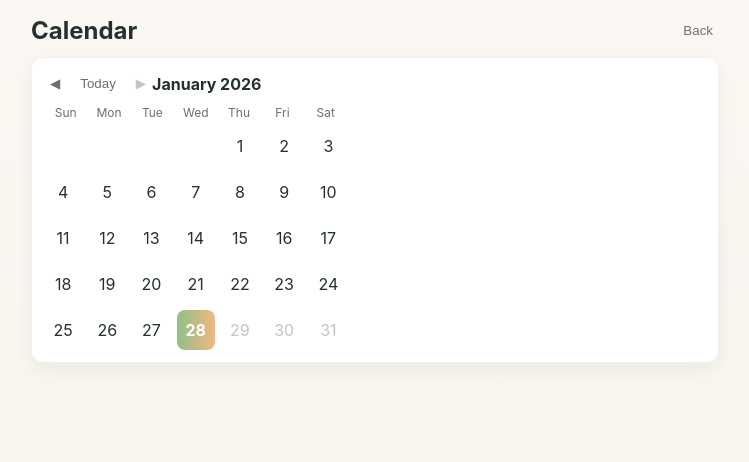
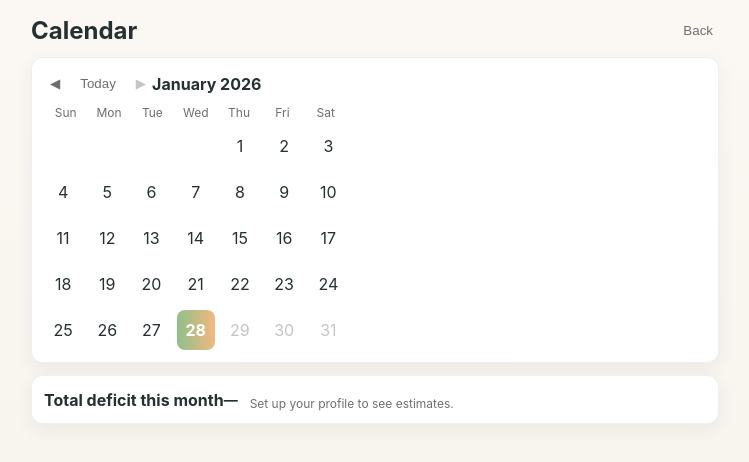
Before and after one commit to AshuferMorningstar/Calorie-Tracker, a React (Vite) app: page /calendar in a window 1280 px wide. Shown: the top 462 px of the page, without its empty margins (265-1014 px from the left). Built offline with nearby package versions, Linux system fonts and the light colour scheme.

Commit message:
Add monthly deficit calculation and display to Calendar
Introduces logic to compute the user's planned and actual calorie deficit for the viewed month based on profile and logged entries. Displays total deficit, per-day planned deficit, and number of logged days in a new card on the Calendar page.

```diff
--- a/src/pages/Calendar.jsx
+++ b/src/pages/Calendar.jsx
@@ -10,6 +10,77 @@ export default function Calendar(){
   const [view, setView] = useState({ year: currentYear, month: currentMonth })
 
   const monthName = useMemo(()=> new Date(view.year, view.month, 1).toLocaleString(undefined,{month:'long', year:'numeric'}), [view])
+
+  // compute maintenance/diet from stored profile (used to estimate deficit)
+  const plan = useMemo(()=>{
+    try{
+      const currentKg = Number(localStorage.getItem('calorieWise.currentWeightKg') || '') || null
+      const targetKg = Number(localStorage.getItem('calorieWise.targetWeightKg') || '') || null
+      const age = Number(localStorage.getItem('calorieWise.age') || '') || null
+      const height = Number(localStorage.getItem('calorieWise.height') || '') || null // cm
+      const gender = localStorage.getItem('calorieWise.gender') || 'male'
+      const activity = localStorage.getItem('calorieWise.activity') || 'sedentary'
+      const customCalories = Number(localStorage.getItem('calorieWise.customCalories') || '') || 0
+      const workoutDays = Number(localStorage.getItem('calorieWise.workoutDays') || '') || 0
+      const timelineMonths = Number(localStorage.getItem('calorieWise.timelineMonths') || '')
+      const goal = localStorage.getItem('calorieWise.goal') || 'loss'
+
+      if(!currentKg || !age || !height) return null
+
+      const bmr = Math.round(10 * currentKg + 6.25 * height - 5 * age + (gender === 'female' ? -161 : 5))
+      const activityFactors = { sedentary:1.2, light:1.375, moderate:1.55, active:1.725, very:1.9 }
+      const activityFactor = activity === 'custom' ? 1.2 : (activityFactors[activity] || 1.2)
+      const dailyExercise = activity === 'custom' && customCalories && workoutDays ? Math.round((customCalories * workoutDays) / 7) : 0
+      const maintenance = Math.round(bmr * activityFactor + dailyExercise)
+
+      if(!targetKg || goal === 'maintain' || timelineMonths === 0){
+        return { maintenance, diet: maintenance }
+      }
+
+      const diffKg = currentKg - targetKg
+      const days = Math.max(1, Math.round((timelineMonths || 1) * 30))
+      const totalKcal = Math.round(Math.abs(diffKg) * 7700)
+      const dailyKcal = Math.round(totalKcal / days)
+
+      if(diffKg > 0){
+        const diet = Math.max(1000, maintenance - dailyKcal)
+        return { maintenance, diet }
+      }else{
+        const diet = maintenance + dailyKcal
+        return { maintenance, diet }
+      }
+    }catch(e){ return null }
+  },[])
+
+  // total actual deficit for viewed month — sum only days where the user logged entries
+  // daily deficit = maintenance - consumed; negatives (overeating) reduce the total
+  const totalMonthLost = useMemo(()=>{
+    if(!plan) return null
+    try{
+      const last = new Date(view.year, view.month + 1, 0)
+      let daysToCount = last.getDate()
+      const now = new Date()
+      if(view.year === now.getFullYear() && view.month === now.getMonth()) daysToCount = now.getDate()
+
+      const isoFor = (y,m,d)=>`${y}-${String(m+1).padStart(2,'0')}-${String(d).padStart(2,'0')}`
+
+      let total = 0
+      let loggedDays = 0
+      for(let day=1; day<=daysToCount; day++){
+        const key = `calorieWise.entries.${isoFor(view.year, view.month, day)}`
+        try{
+          const raw = localStorage.getItem(key)
+          if(!raw) continue // only include days where user logged items
+          const parsed = JSON.parse(raw)
+          const consumed = Array.isArray(parsed) ? parsed.reduce((s,i)=> s + (Number(i.calories)||0), 0) : 0
+          const deficit = (plan.maintenance - consumed)
+          total += deficit
+          loggedDays += 1
+        }catch(e){ continue }
+      }
+      return { total, loggedDays }
+    }catch(e){ return null }
+  },[plan, view.year, view.month])
 
   const goPrev = ()=>{
     let y = view.year
@@ -111,6 +182,15 @@ export default function Calendar(){
           </div>
         </div>
       </div>
+      <div className="card" style={{padding:12,marginTop:12}}>
+        <div style={{display:'flex',justifyContent:'space-between',alignItems:'center'}}>
+          <div style={{fontWeight:700}}>Total deficit this month</div>
+          <div style={{fontSize:14,fontWeight:700}}>{totalMonthLost !== null ? `${Math.round(totalMonthLost.total)} kcal` : '—'}</div>
+        </div>
+        <div style={{fontSize:12,color:'var(--muted)',marginTop:8}}>
+          {plan ? `Per-day deficit (plan): ${plan.maintenance - plan.diet} kcal — from ${totalMonthLost ? totalMonthLost.loggedDays : 0} logged day(s)` : 'Set up your profile to see estimates.'}
+        </div>
+      </div>
     </div>
   )
 }
```
